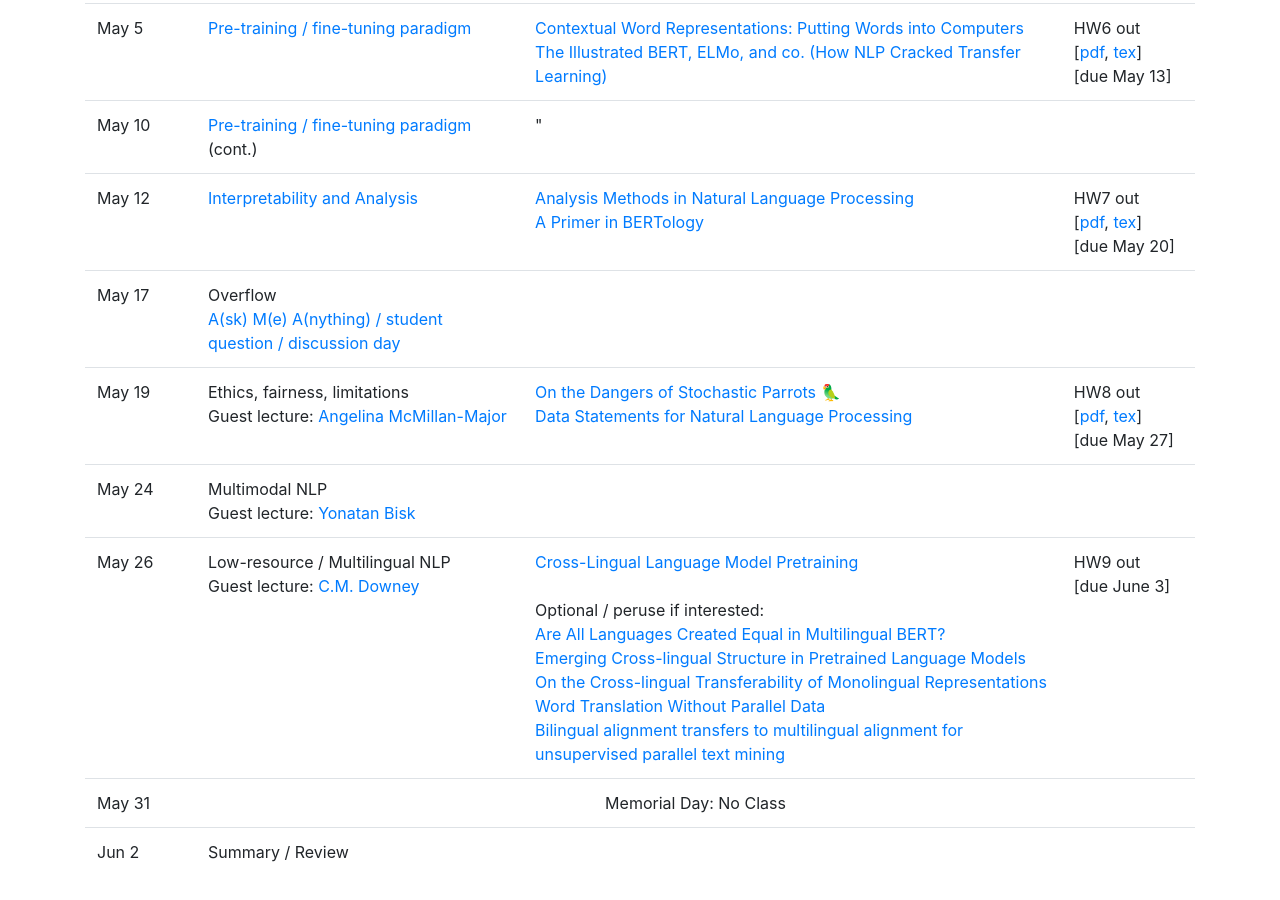
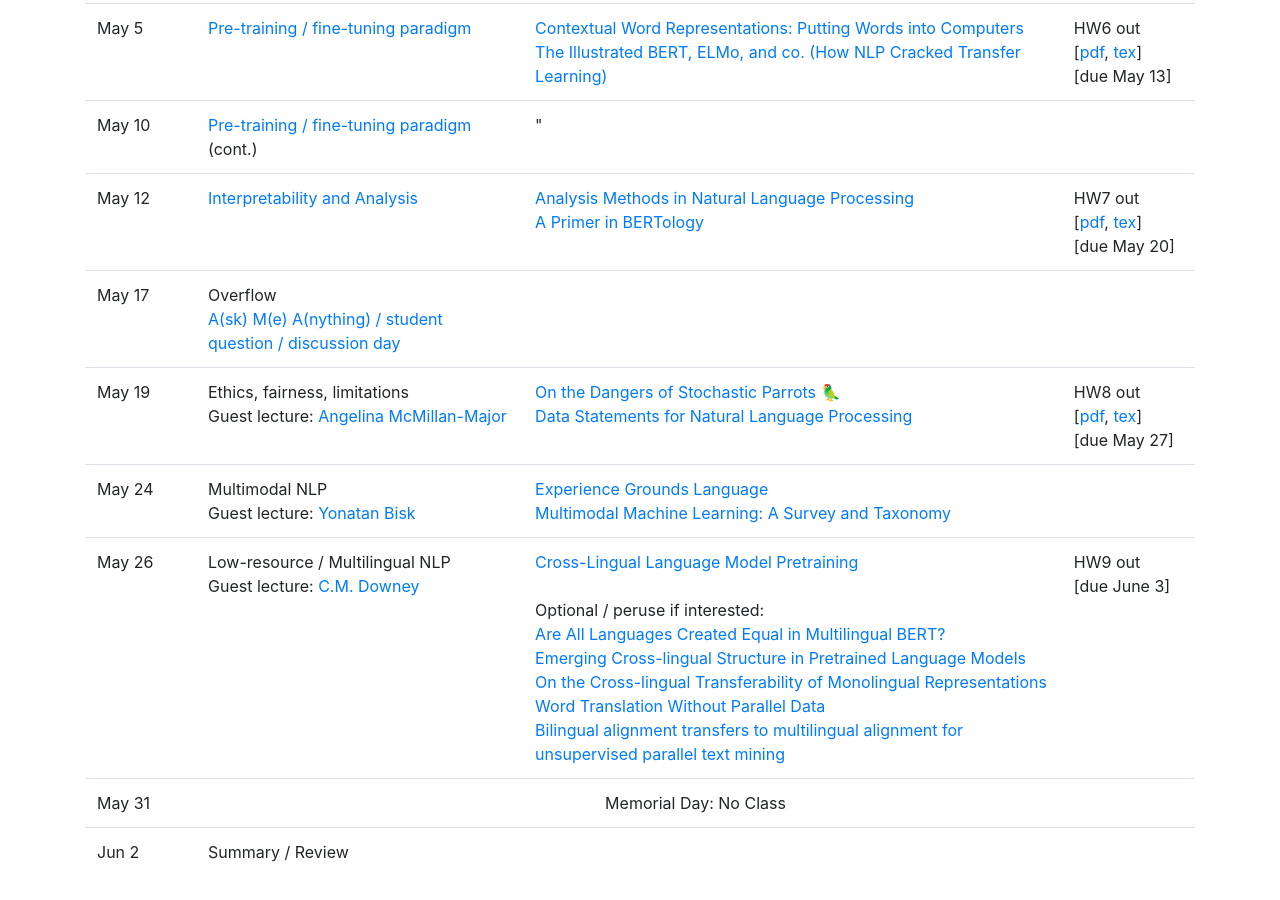
Before and after one commit to shanest/teaching, a plain HTML site: page 575k/spr21/index.html in a window 1280 px wide. Shown: the part 4828-5728 px from the top of the page. Drawn offline with Linux system fonts and the light colour scheme.

Commit message:
bisk guest lecture readings

```diff
--- a/575k/spr21/index.html
+++ b/575k/spr21/index.html
@@ -442,7 +442,11 @@
 								<tr>
 									<td>May 24</td>
 									<td>Multimodal NLP <br /> Guest lecture: <a href="https://yonatanbisk.com/" target="_blank">Yonatan Bisk</a></td>
-									<td></td>
+									<td>
+										<a href="https://www.aclweb.org/anthology/2020.emnlp-main.703/" target="_blank">Experience Grounds Language</a>
+										<br />
+										<a href="https://ieeexplore.ieee.org/document/8269806" target="_blank">Multimodal Machine Learning: A Survey and Taxonomy</a>
+									</td>
 									<td></td>
 								</tr>
 								<tr>
```
